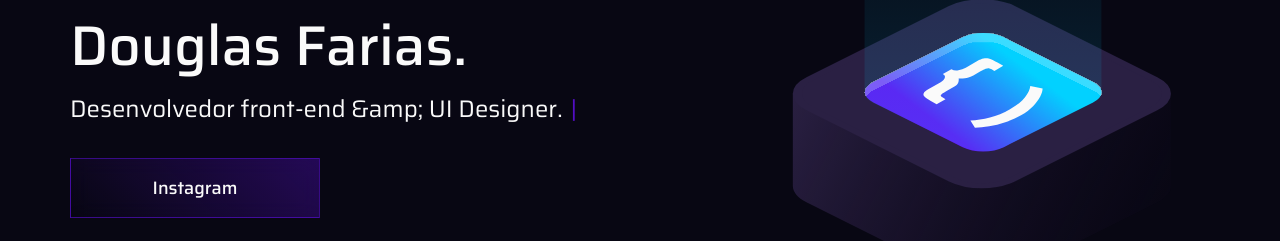
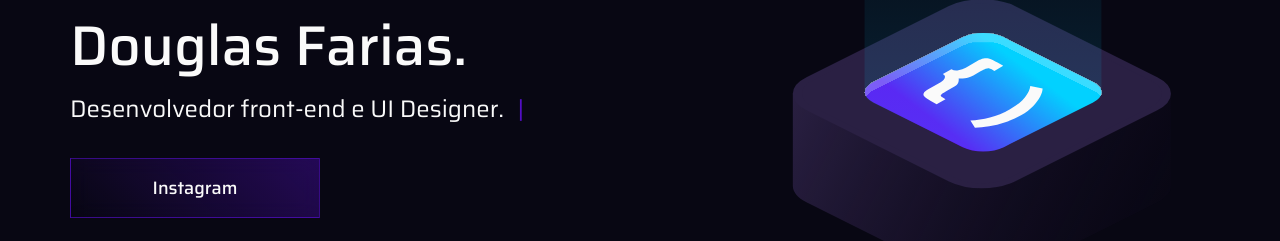
Before and after one commit to DecreasePain/Testing, a plain HTML site: page index.html in a window 1280 px wide. Shown: the part 270-511 px from the top of the page. Drawn offline with nearby package versions, Linux system fonts and the light colour scheme.

Commit message:
Add files via upload

```diff
--- a/index.html
+++ b/index.html
@@ -78,7 +78,7 @@
                 Olá, eu sou<br />
                 <span id="home-name">Douglas Farias.</span><br />
                 <span class="typewriter">
-                  Desenvolvedor front-end & UI Designer.
+                  Desenvolvedor front-end e UI Designer.
                 </span>
               </h1>
               <a
```
